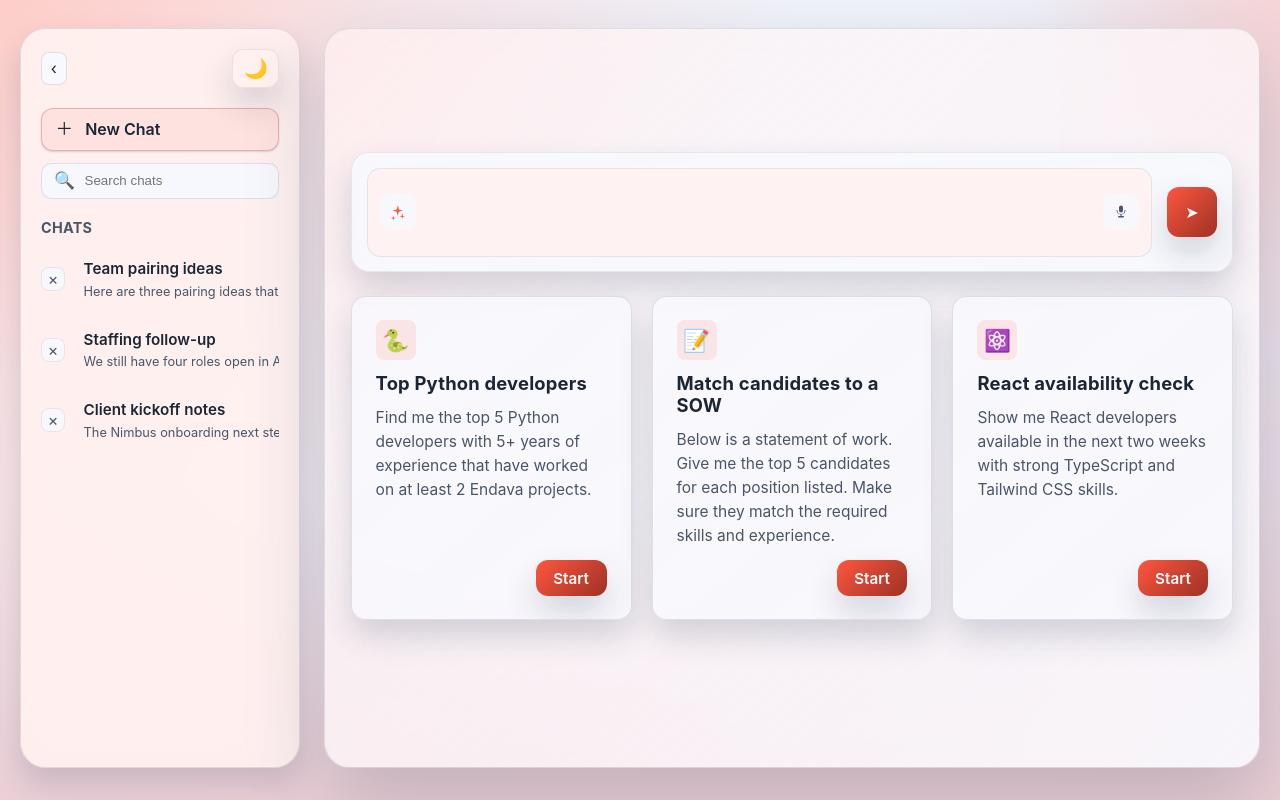
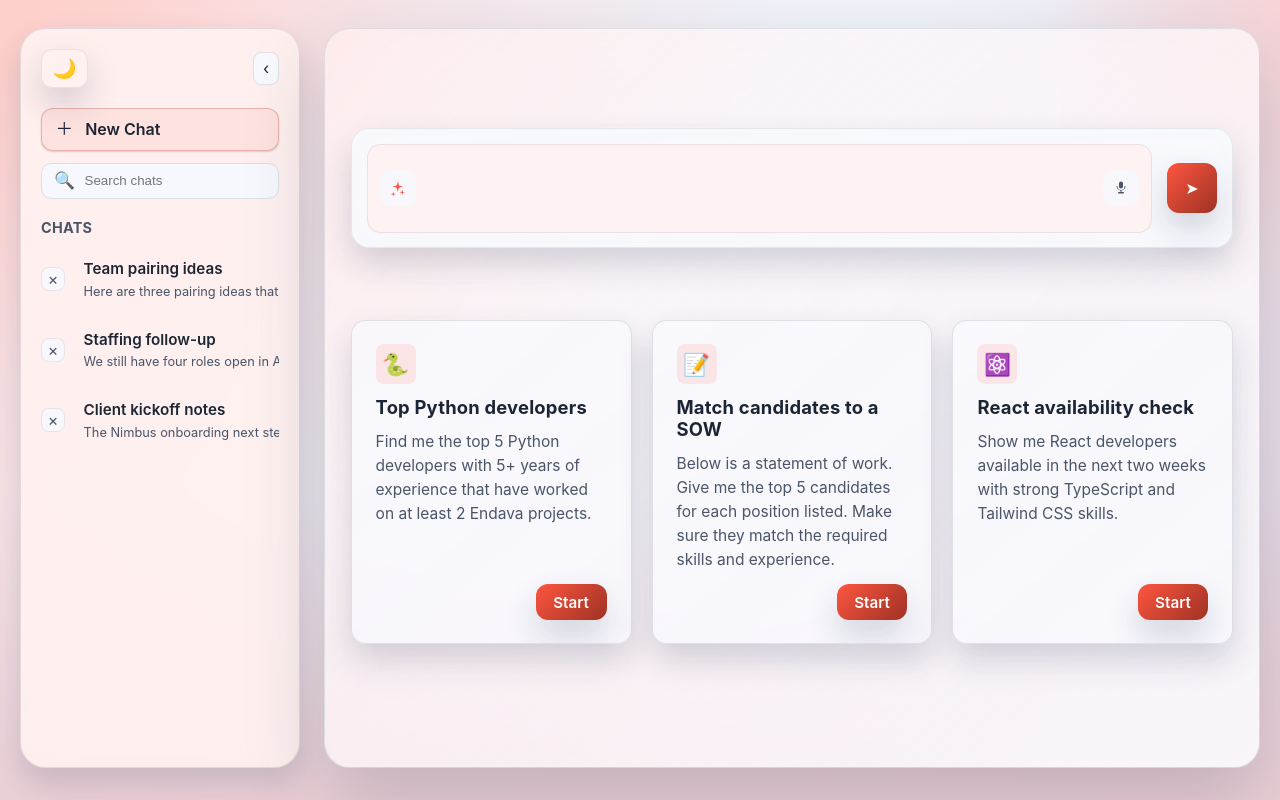
Before and after one commit to garystorey/chat-ui-no-framework, a React (Vite) app: page / in a window 1280 px wide. Built offline with nearby package versions, Linux system fonts and the light colour scheme.

Commit message:
Adjust sidebar controls and inline spacing

```diff
--- a/src/App.css
+++ b/src/App.css
@@ -46,6 +46,7 @@
   max-width: var(--max-chat-width);
   margin: 0 auto;
   width: 100%;
+  margin-bottom: 3rem;
 }
 
 .suggestions {
--- a/src/components/Sidebar.tsx
+++ b/src/components/Sidebar.tsx
@@ -56,6 +56,7 @@ const Sidebar = ({
     <aside className={`sidebar ${collapsed ? 'sidebar--collapsed' : ''}`} aria-label="Chat navigation">
       <div className="sidebar__inner">
         <div className="sidebar__header">
+          <ThemeToggle />
           <button
             type="button"
             className="sidebar__toggle"
@@ -65,7 +66,6 @@ const Sidebar = ({
           >
             <span aria-hidden>{collapsed ? '›' : '‹'}</span>
           </button>
-          <ThemeToggle />
         </div>
         <div className="sidebar__actions">
           <button type="button" className="sidebar__action" onClick={onNewChat}>
```
